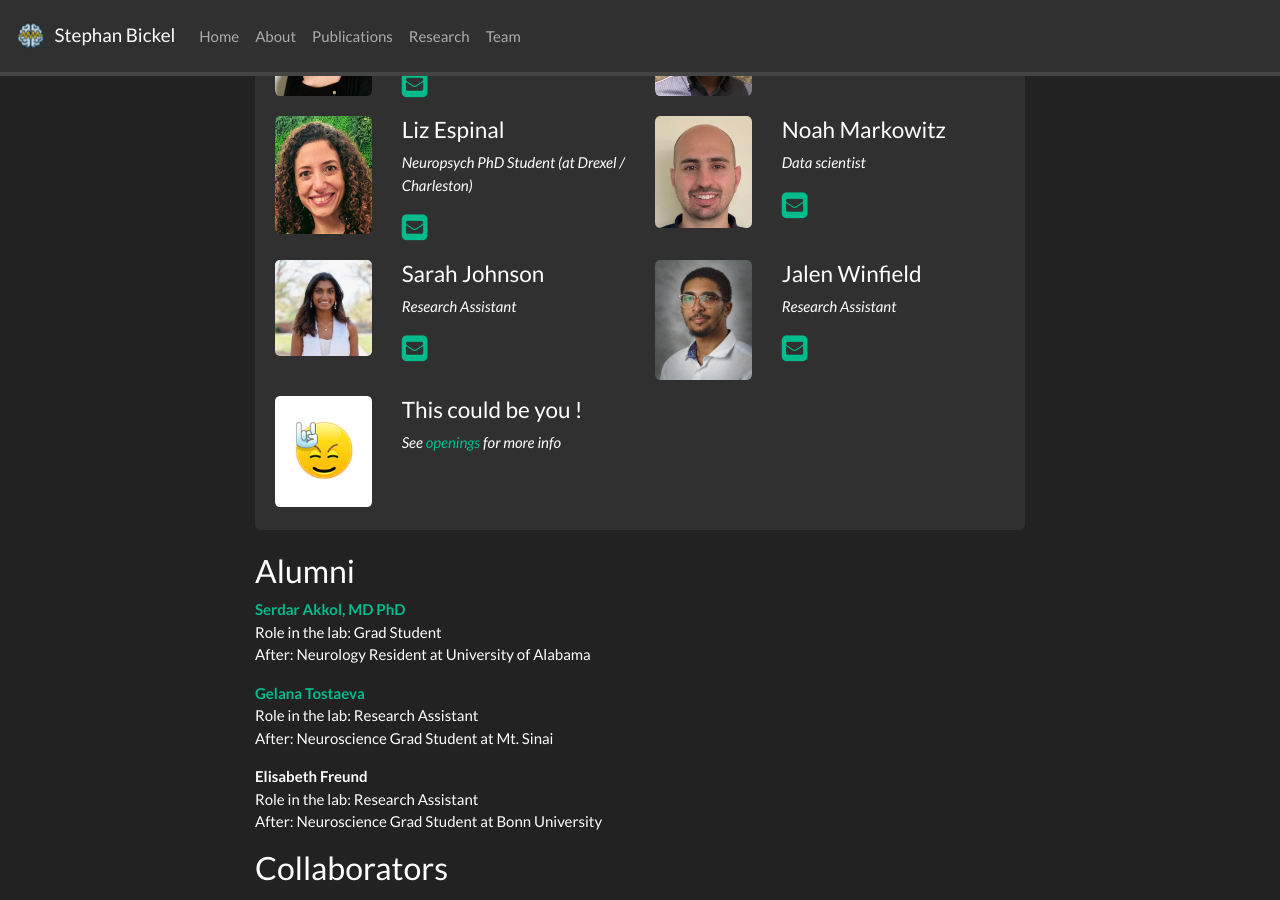
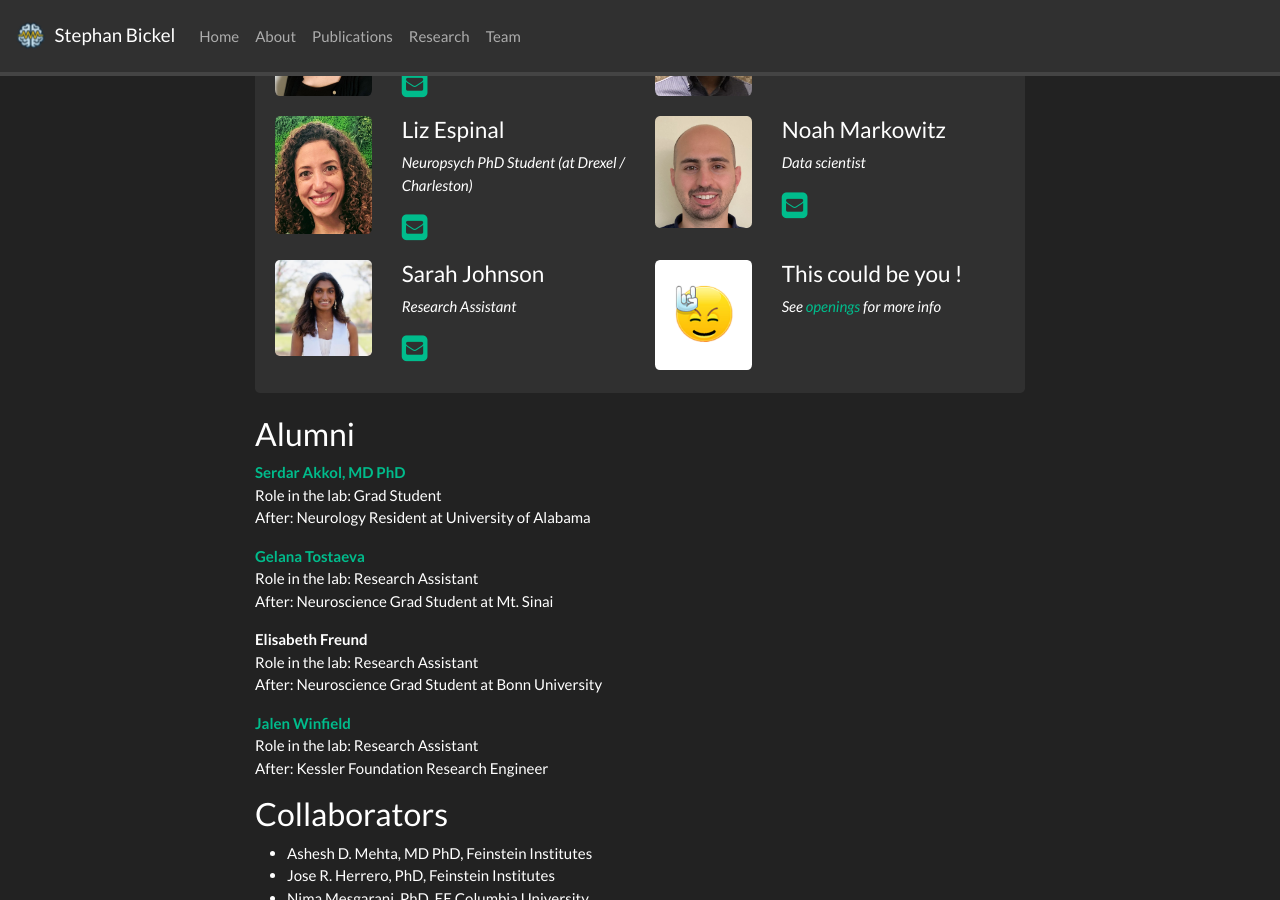
Before and after one commit to stebick/personalpage, a Jekyll site: the page built from _pages/team.md, in a window 1280 px wide and 900 px high, scrolled down 636 px. Built offline with Jekyll 4.4.1, drawn with Linux system fonts in a browser that asks for light colours; nearby versions of some CDN libraries; a style sheet for code colours, icons or effects is not loaded.

Commit message:
updated members

```diff
--- a/_data/alumni.yml
+++ b/_data/alumni.yml
@@ -12,3 +12,8 @@
   role_then: Research Assistant
   role_after: Neuroscience Grad Student at Bonn University
   website:
+
+- name: Jalen Winfield
+  role_then: Research Assistant
+  role_after: Kessler Foundation Research Engineer
+  website: https://www.linkedin.com/in/jalen-winfield-a1994725b/
--- a/_data/team_members.yml
+++ b/_data/team_members.yml
@@ -40,12 +40,6 @@
   email: sjohnson74@northwell.edu
   website:
 
-- name: Jalen Winfield
-  photo: JalenWinfield_4x5.jpg
-  info: Research Assistant
-  email: jwinfield@northwell.edu
-  website:
-
 - name: "This could be you !"
   photo: rock.jpg
   info: See <a href="www">openings</a> for more info
```
